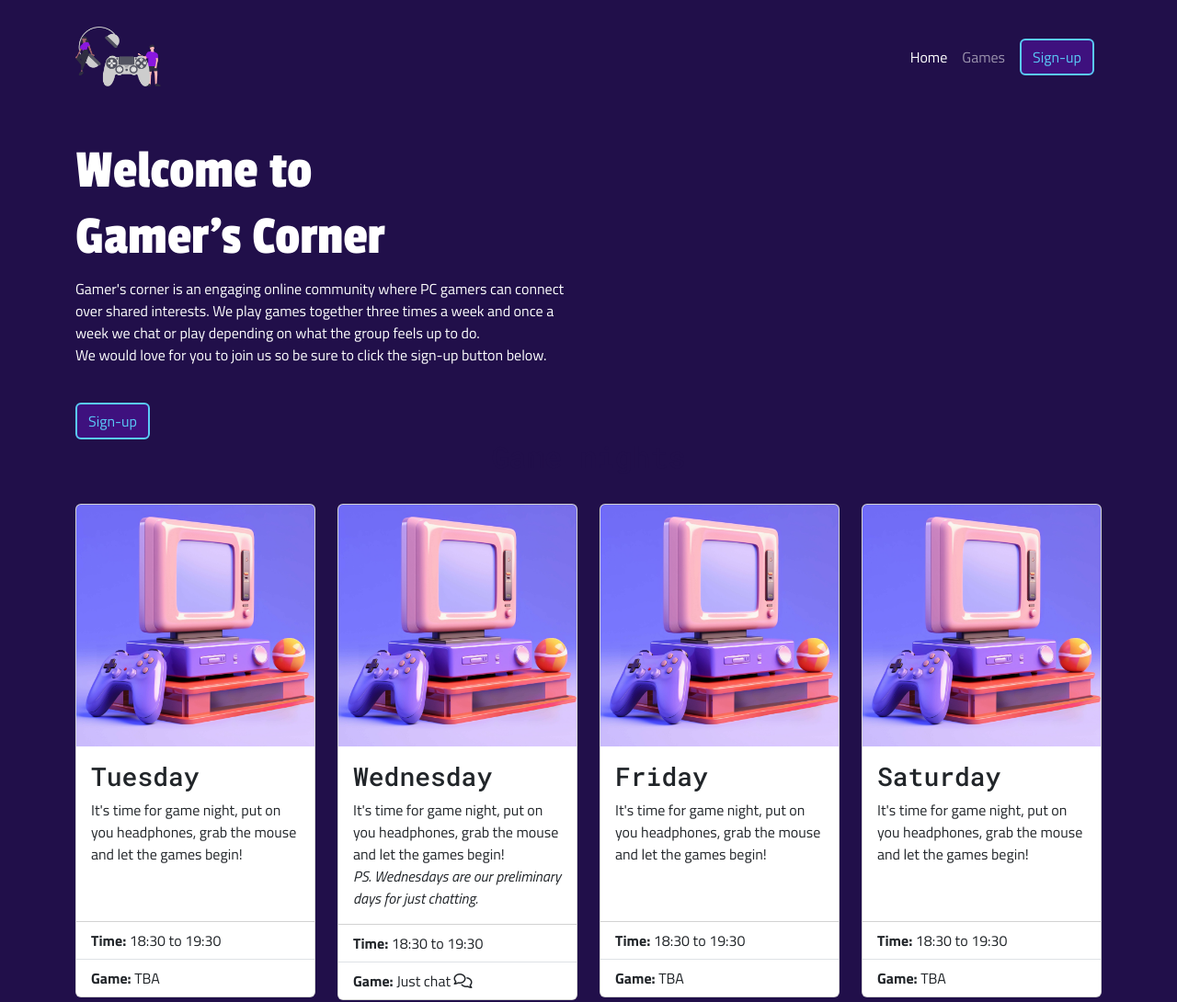
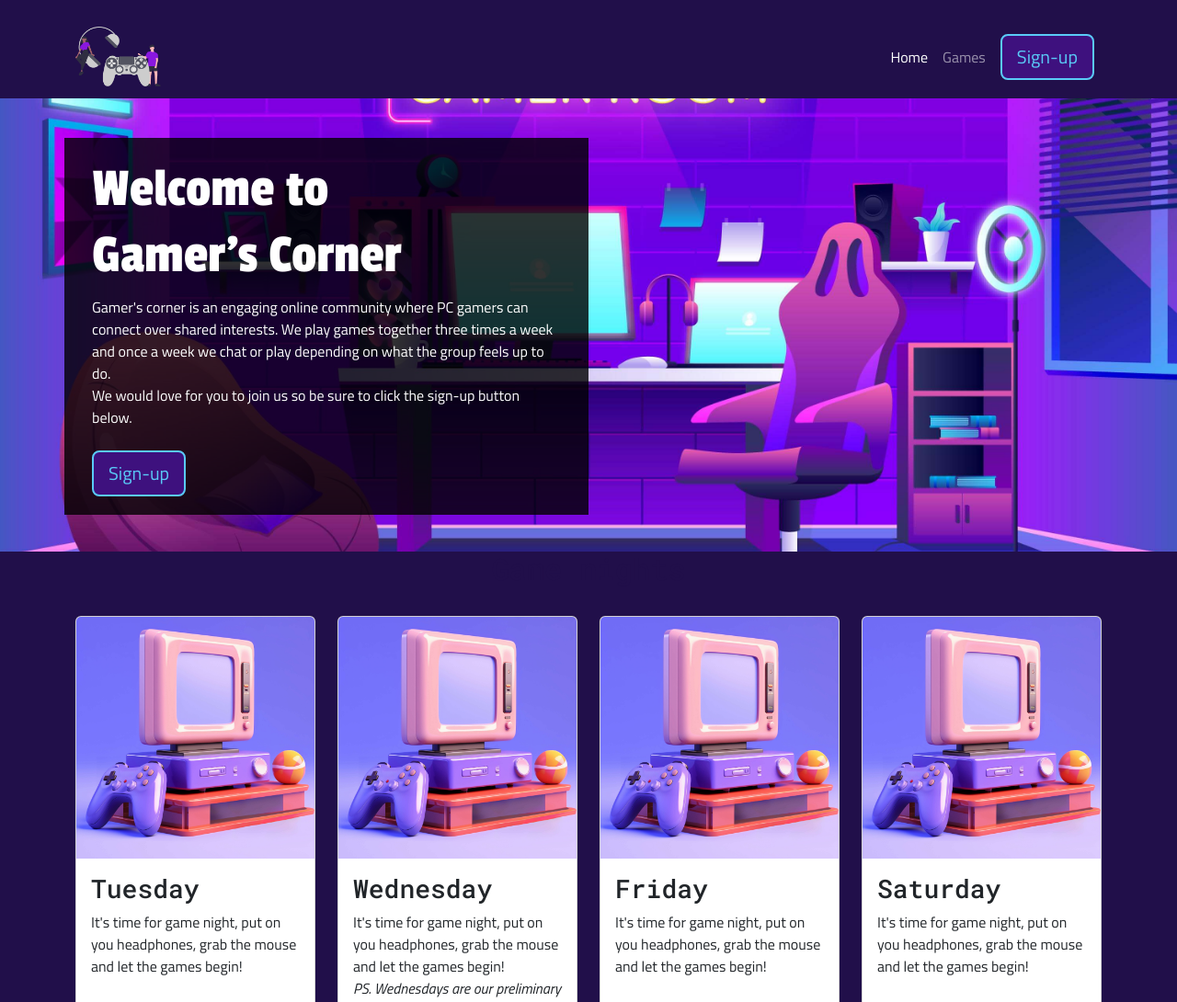
Before and after one commit to TezzStrom/pm1-gamers-corner, a plain HTML site: page index.html in a window 1280 px wide. Shown: the top 1090 px of the page at 92% size. Drawn offline with nearby package versions, Linux system fonts and the light colour scheme.

Commit message:
With this commit I will have made the buttons largar to increase point area for better UX for the impaired.

```diff
--- a/assets/css/style.css
+++ b/assets/css/style.css
@@ -51,6 +51,12 @@ h2, h3 {
     color: var(--secondary-color)
 }
 
+.button-full:hover {
+    background-color: var(--secondary-color);
+    border: 2px solid var(--fifth-color);
+    color: var(--fifth-color);
+}
+
 /* Navbar style */
 
 #navbar {
@@ -59,6 +65,18 @@ h2, h3 {
 
 #navbar .logotype {
     height: 65px;
+}
+
+/* Header styling */
+#header {
+    background: url("../img/game_room_vibe.jpg") no-repeat center center/cover;
+    height: 600px;
+    width: 100%;
+}
+
+#hero-text {
+    background-color: rgba(0, 0, 0, 0.8);
+    padding: 20px 30px 20px 30px;
 }
 
 /* Card styling */
--- a/index.html
+++ b/index.html
@@ -47,7 +47,7 @@
                         <a class="nav-link" href="./games.html">Games</a>
                     </li>
                     <li class="nav-item">
-                        <a class="nav-link" href="./signup.html"><button type="button" class="btn button-full">Sign-up</button></a>
+                        <a class="nav-link" href="./signup.html"><button type="button" class="btn button-full btn-lg">Sign-up</button></a>
                     </li>
                 </ul>
             </div>
@@ -57,15 +57,17 @@
     <!--Main section starts here-->
     <main>
         <!--Header starts here-->
-        <Header class="container section">
-            <div class="row">
-                <div class="col-12 col-md-8 col-lg-6">
-                    <h1>Welcome to <br> Gamer's Corner</h1>
-                    <p>Gamer's corner is an engaging online community where PC gamers can connect over shared interests. We play games together three times a week and once a week we chat or play depending on what the group feels up to do. <br> We would love for you to join us so be sure to click the sign-up button below.</p>
-                    <a class="btn button-full mt-4" href="./signup.html" role="button">Sign-up</a>
+        <header class="container-fluid section" id="header">
+            <div class="container">
+                <div class="row">
+                    <div class="col-12 col-md-8 col-lg-6" id="hero-text">
+                        <h1>Welcome to <br> Gamer's Corner</h1>
+                        <p>Gamer's corner is an engaging online community where PC gamers can connect over shared interests. We play games together three times a week and once a week we chat or play depending on what the group feels up to do. <br> We would love for you to join us so be sure to click the sign-up button below.</p>
+                        <a class="btn button-full btn-lg mt-2" href="./signup.html" role="button">Sign-up</a>
+                    </div>
                 </div>
             </div>
-        </Header>
+        </header>
 
         <!--Event details for game nights-->
         <section class="container">
@@ -134,7 +136,7 @@
                     </div>
                 </div>
                 <div class="d-flex justify-content-center my-4">
-                <a class="btn button-full" href="./signup.html" role="button">Sign-up</a>
+                <a class="btn button-full btn-lg" href="./signup.html" role="button">Sign-up</a>
                 </div>
             </div>
         </section>
@@ -149,7 +151,6 @@
             <div class="row">
                 <div class="row col-12 col-lg-6 p-4 justify-content-center align-items-center gap-4 my-4">
                     <img src="./assets/img/contact_portrait.jpg" id="contact_img" class="img-fluid rounded-circle" alt="A girl with blonde hair holding a phone in half pink light and half blue light.">
-
                     <div class="col-6">
                         <h3 id="h3-footer">Contact</h3>
                         <p><b>Emily Williams</b></p>
@@ -158,6 +159,7 @@
                     </div>
                 </div>
 
+                <!--Social links-->
                 <ul class="nav col-12 col-lg-6 d-flex justify-content-center align-items-center gap-5 mb-4">
                     <li class="nav-item">
                         <a href="https://www.twitch.tv/" target="_blank" class="social-links"> <i class="fa-brands fa-twitch fa-xl"></i> </a> <!--fa-xl makes the icon larger, taken from font awesome-->
@@ -169,13 +171,8 @@
                         <a href="https://www.youtube.com/" target="_blank" class="social-links"> <i class="fa-brands fa-youtube fa-xl"></i> </a><!--fa-xl makes the icon larger, taken from font awesome-->
                     </li>
                 </ul>
+            </div>
 
-
-            </div>
-            <!--Social links-->
-            <div>
-
-            </div>
 
         </div>
     </footer>
```
Also changed, not shown: assets/img/game_room_vibe.jpg (added), docs/testing/img/Screenshot 2024-10-16 201019.png (added), image.png (added), 1 other file.
